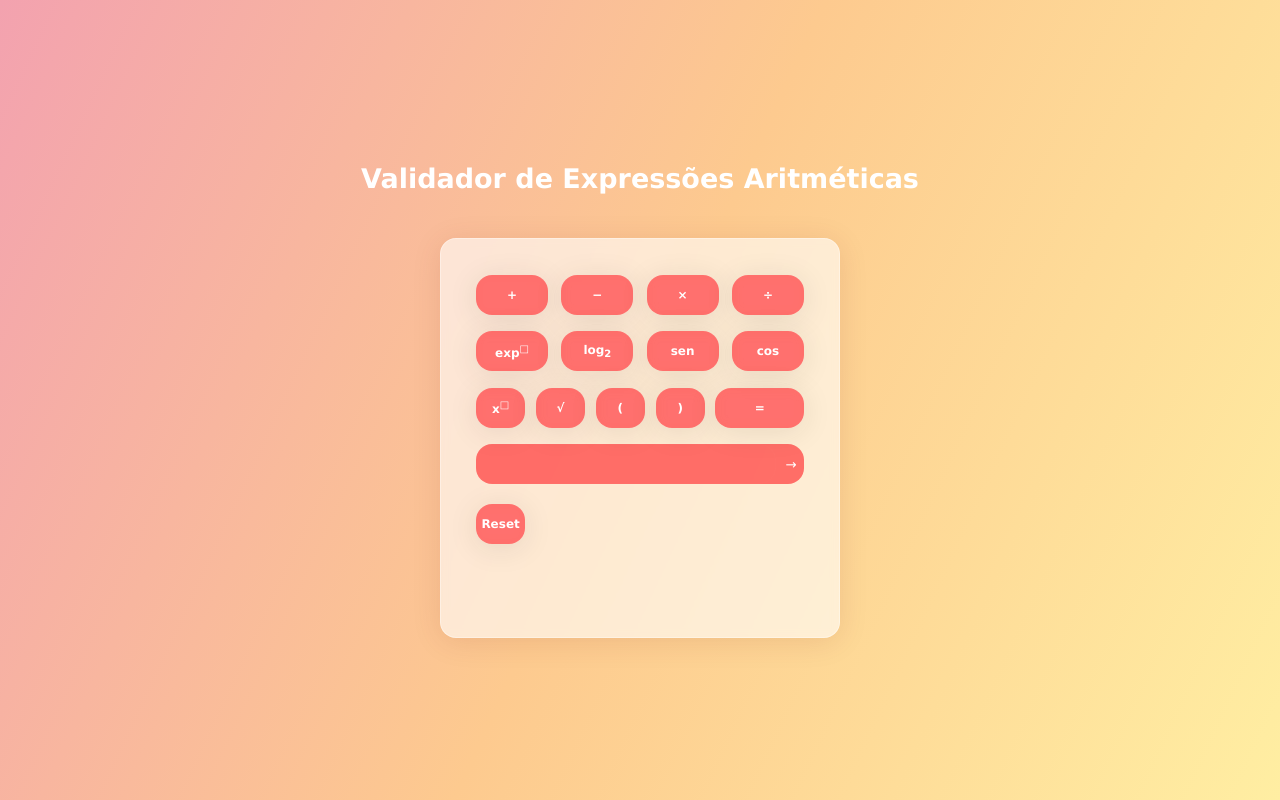
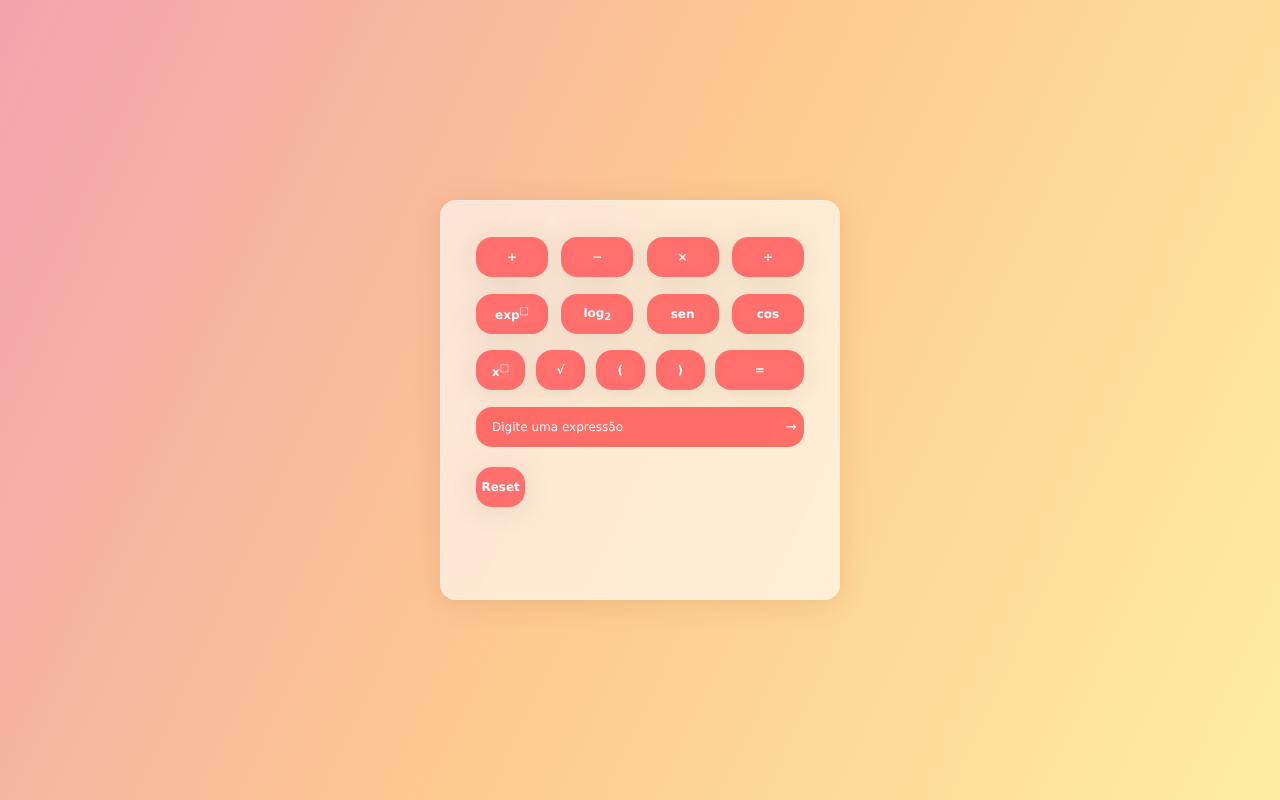
Before and after one commit to Arthur-Negrao-Smith/Interpretador-Aritmetico-Python, a plain HTML site: page src/ui/index.html in a window 1280 px wide. Drawn offline with Linux system fonts and the light colour scheme.

Commit message:
feat: Remoção do título

```diff
--- a/src/ui/index.html
+++ b/src/ui/index.html
@@ -9,10 +9,6 @@
     </head>
     <body>
         <div class="container">
-            <section class="title">
-                <h1>Validador de Expressões Aritméticas</h1>
-            </section>
-
             <div class="calculator">
                 <section class="calc-buttons">
                     <div class="calc-button-row">
@@ -64,7 +60,7 @@
                 </section>
 
                 <section class="expression-area">
-                    <input type="text" class="expression-input" id="expression-input">
+                    <input type="text" class="expression-input" id="expression-input" placeholder="Digite uma expressão">
                     <button class="enter-btn" id="enter-btn">
                         &rarr;
                     </button>
--- a/src/ui/style.css
+++ b/src/ui/style.css
@@ -19,12 +19,6 @@ body{
     height: inherit;
     justify-content: center;
     margin: 0;
-}
-.title{
-    font-size: 18px;
-    margin-bottom: 30px;
-    color: #ffffff;
-    height: 45px;
 }
 .calculator{
     backdrop-filter: blur(5.5px);
```
